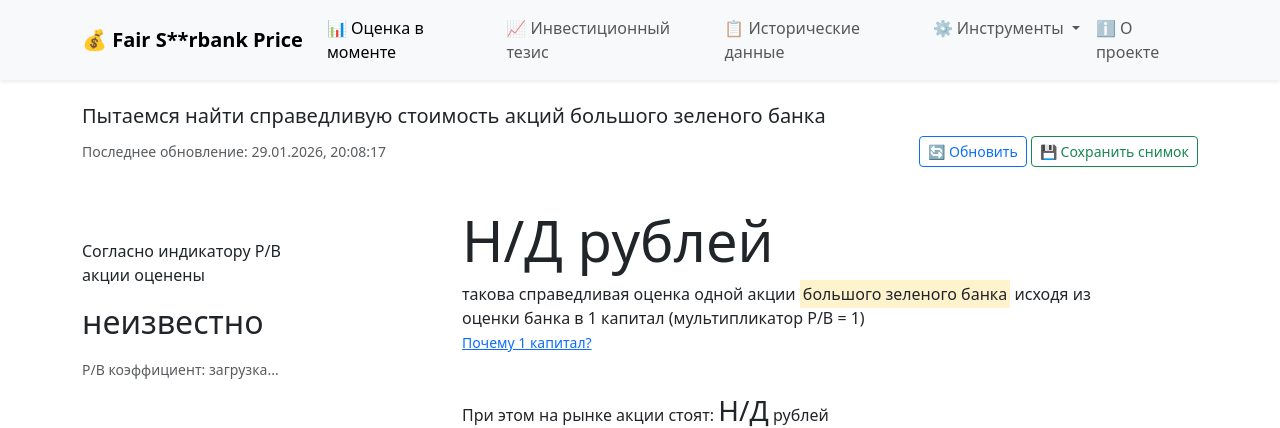
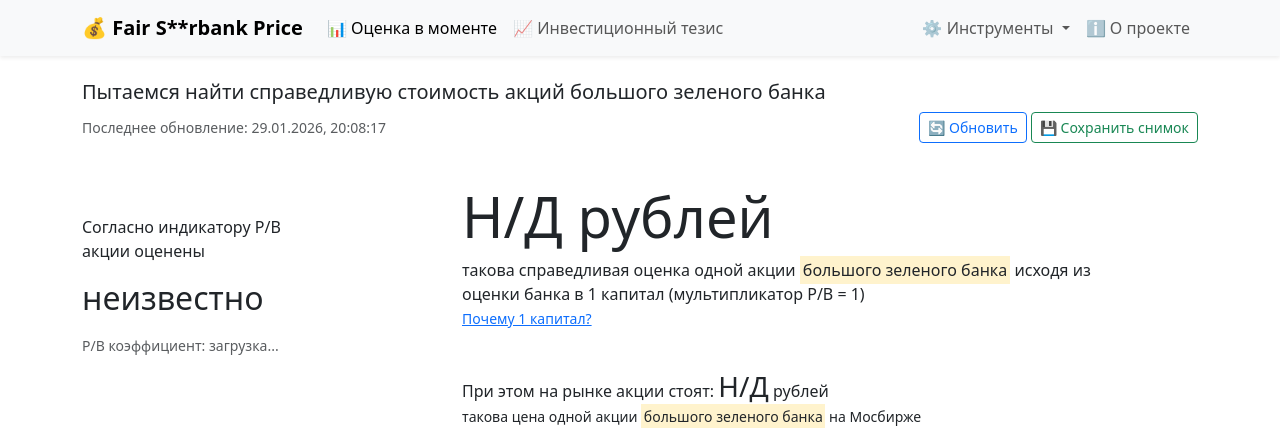
Before and after one commit to grigra27/fsp, a Django app: page / in a window 1280 px wide. Shown: the top 428 px of the page. Run offline with Django 4.2, Linux system fonts and the light colour scheme; data that the repository does not hold is empty; some libraries are stand-ins or nearby versions.

Commit message:
Fix: remove history_data link from header template

```diff
--- a/fsp/templates/includes/header.html
+++ b/fsp/templates/includes/header.html
@@ -22,12 +22,6 @@
                         <a class="nav-link {% if view_name == 'price:thesis' %}active{% endif %}"
                            href="{% url 'price:thesis' %}">
                             📈 Инвестиционный тезис
-                        </a>
-                    </li>
-                    <li class="nav-item">
-                        <a class="nav-link {% if view_name == 'price:history_data' %}active{% endif %}"
-                           href="{% url 'price:history_data' %}">
-                            📋 Исторические данные
                         </a>
                     </li>
                     {% endwith %}
@@ -77,8 +71,8 @@
                 <ul>
                     <li>📊 Актуальная оценка в реальном времени</li>
                     <li>📈 Инвестиционный анализ</li>
-                    <li>📋 История изменений</li>
                     <li>🤖 Telegram бот для уведомлений</li>
+                    <li>⚡ Минимальное использование ресурсов</li>
                 </ul>
 
                 <div class="alert alert-warning mt-3">
```
Also changed, not shown: .github/workflows/deploy.yml.
